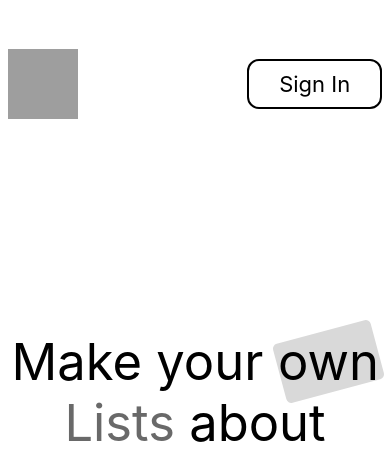
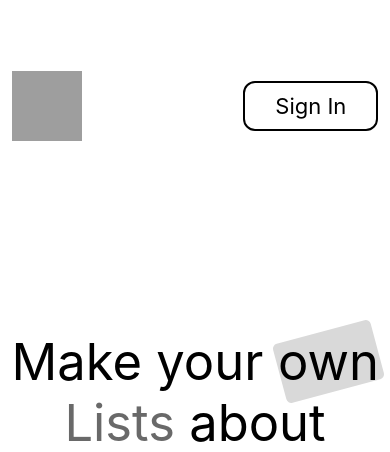
Before and after one commit to JPNunetas/todo-list, a PHP site: page / in a window 390 px wide. Shown: the top 452 px of the page. Run offline with PHP 8.4, Linux system fonts and the light colour scheme; grey boxes are pictures that could not be loaded.

Commit message:
tdl-2 | Front-End | Fixing responsiveness bugs!

```diff
--- a/index.css
+++ b/index.css
@@ -21,11 +21,7 @@
     align-items: center;
 
     width: 100%;
-    height: 20%;
-}
-
-.top a {
-    margin-left: 2%;
+    height: 25%;
 }
 
 .icon {
@@ -57,8 +53,13 @@
     100%{transform: rotate(0deg) scale(1);}
 }
 
+.top a:first-child {
+    margin-left: 3%;
+    margin-right: 0%;
+}
+
 .top a {
-    margin-right: 2%;
+    margin-right: 3%;
 
     text-decoration: none;
     color: black;
@@ -90,7 +91,7 @@
 
 .sign-in h1 {
     font-family: "Inter", sans-serif;
-    font-size: clamp(22px, 3vw, 100px);
+    font-size: clamp(22px, 2.5vw, 80px);
     font-weight: normal;
 }
 
@@ -173,6 +174,6 @@ h1 span {
         border-radius: 20px;
     }
     .sign-in h1 {
-        font-size: 4.3vw;
+        font-size: 2.9vw;
     }
 }
```
Also changed, not shown: sign-in/sign-in.css (+4 -7 lines), sign-up/sign-up.css (+4 -6 lines), src/show.png (added).
